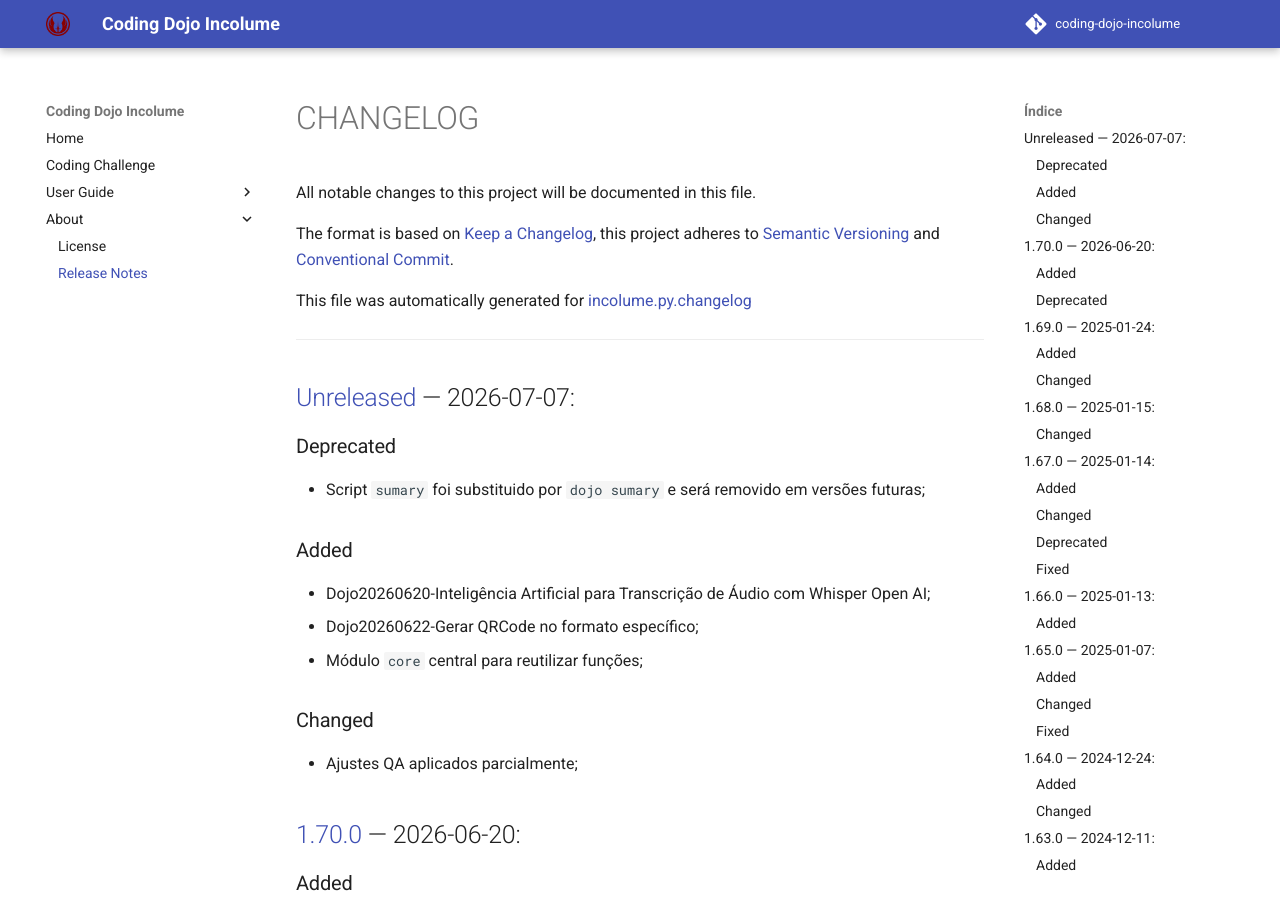
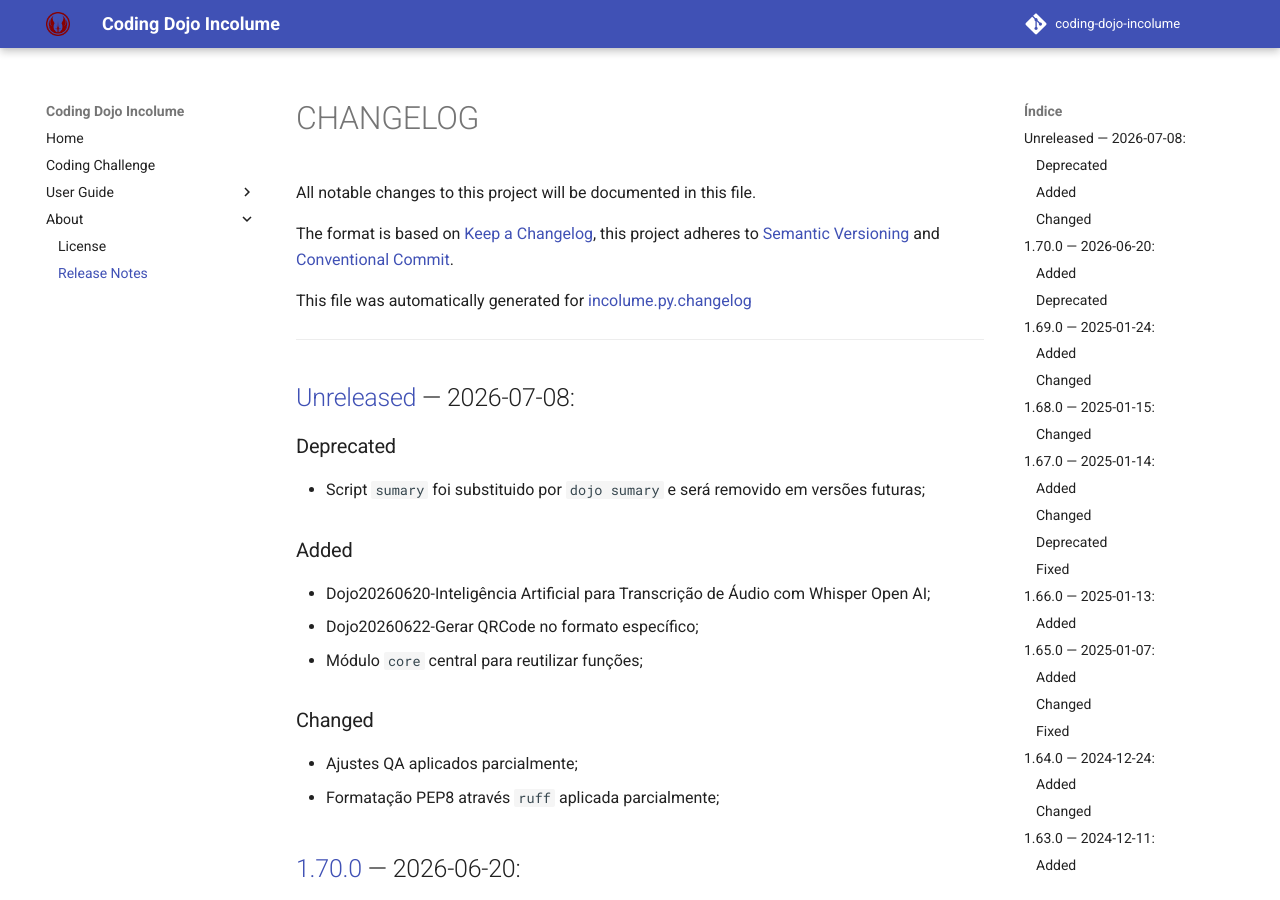
Before and after one commit to incolume-jedi/coding-dojo, an MkDocs documentation site: the page built from docs/about/CHANGELOG.md, in a window 1280 px wide and 900 px high. Built offline with MkDocs 1.6.1 and Material for MkDocs 9.7.7, drawn with Linux system fonts in a browser that asks for light colours; comment, search, counter and statistics services are not loaded.

```diff
--- a/docs/about/CHANGELOG.md
+++ b/docs/about/CHANGELOG.md
@@ -10,7 +10,7 @@ This file was automatically generated for [incolume.py.changelog](https://github
 ---
 
 
-## [Unreleased]	 &#8212; 	2026-07-07:
+## [Unreleased]	 &#8212; 	2026-07-08:
 ### Deprecated
   - Script `sumary` foi substituido por `dojo sumary` e será removido em versões futuras;
 ### Added
@@ -19,6 +19,7 @@ This file was automatically generated for [incolume.py.changelog](https://github
   - Módulo `core` central para reutilizar funções;
 ### Changed
   - Ajustes QA aplicados parcialmente;
+  - Formatação PEP8 através `ruff` aplicada parcialmente;
 
 ## [1.70.0]	 &#8212; 	2026-06-20:
 ### Added
--- a/incolume/py/coding_dojo_jedi/version.txt
+++ b/incolume/py/coding_dojo_jedi/version.txt
@@ -1 +1 @@
-1.71.0a12
+1.71.0a13
--- a/pyproject.toml
+++ b/pyproject.toml
@@ -1,6 +1,6 @@
 [project]
 name = "coding-dojo-jedi"
-version = "1.71.0a12"
+version = "1.71.0a13"
 description = "códigos da guilda jedi incolume"
 authors = [
     { name = "Ricardo Brito", email = "brito@incolume.com.br" }
```
Also changed, not shown: 1 other file.
